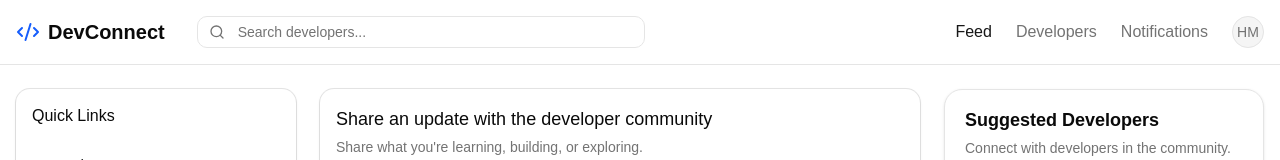
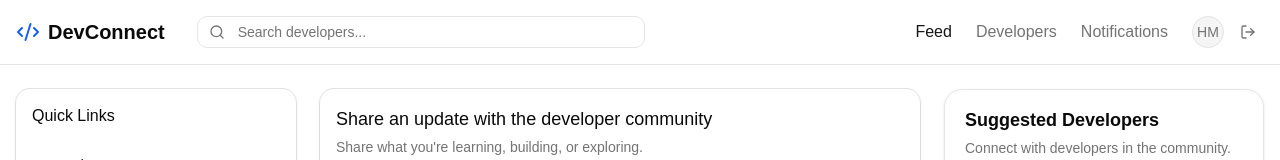
Before and after one commit to Typecaster12/DevConnect, a React (Vite) app in the folder devconnect/: page / in a window 1280 px wide. Shown: the top 160 px of the page. Built offline with nearby package versions, Linux system fonts and the light colour scheme; no server answers.

Commit message:
logout button added

```diff
--- a/devconnect/src/components/navbar/UserMenu.jsx
+++ b/devconnect/src/components/navbar/UserMenu.jsx
@@ -2,12 +2,24 @@ import {
   Avatar,
   AvatarFallback,
 } from "@/components/ui/avatar";
+import { LogOut } from "lucide-react";
+import { Link } from "react-router-dom";
 
 const UserMenu = () => {
   return (
-    <Avatar className="cursor-pointer">
-      <AvatarFallback>HM</AvatarFallback>
-    </Avatar>
+    <div className="flex items-center gap-2">
+      <Avatar className="cursor-pointer">
+        <AvatarFallback>HM</AvatarFallback>
+      </Avatar>
+      <Link
+        to="/logout"
+        aria-label="Log out"
+        title="Log out"
+        className="inline-flex size-8 items-center justify-center rounded-lg text-muted-foreground transition hover:bg-destructive/10 hover:text-destructive"
+      >
+        <LogOut className="size-4" />
+      </Link>
+    </div>
   );
 };
 
```
